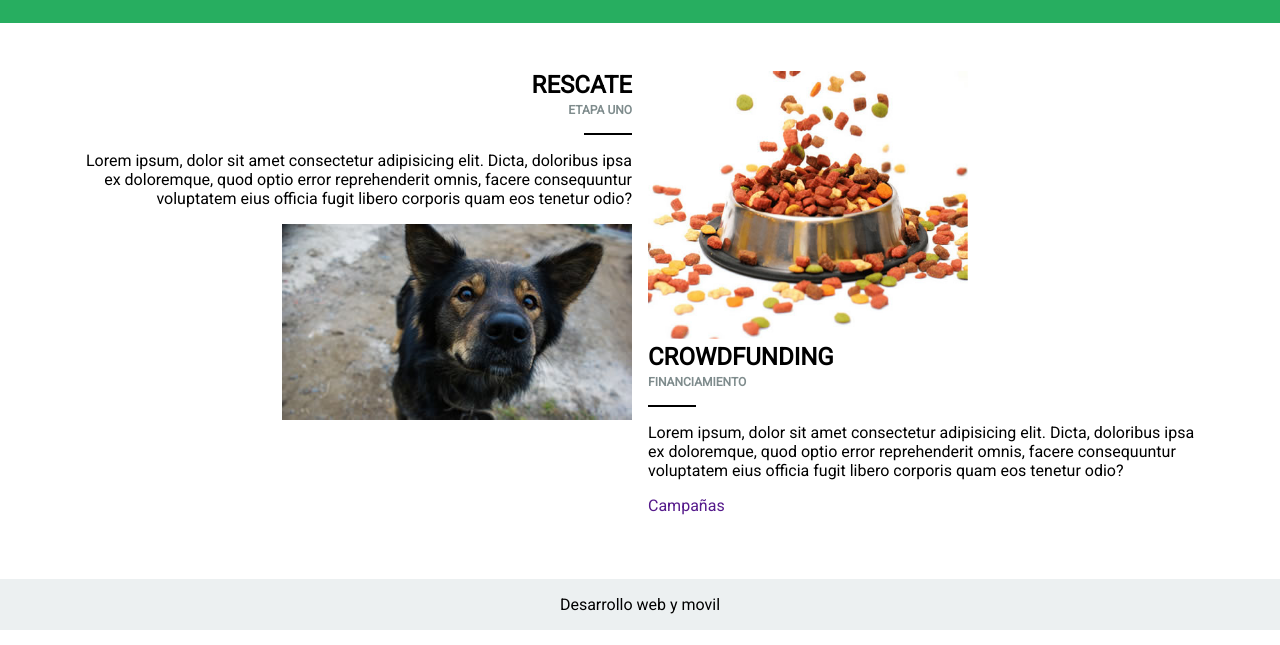
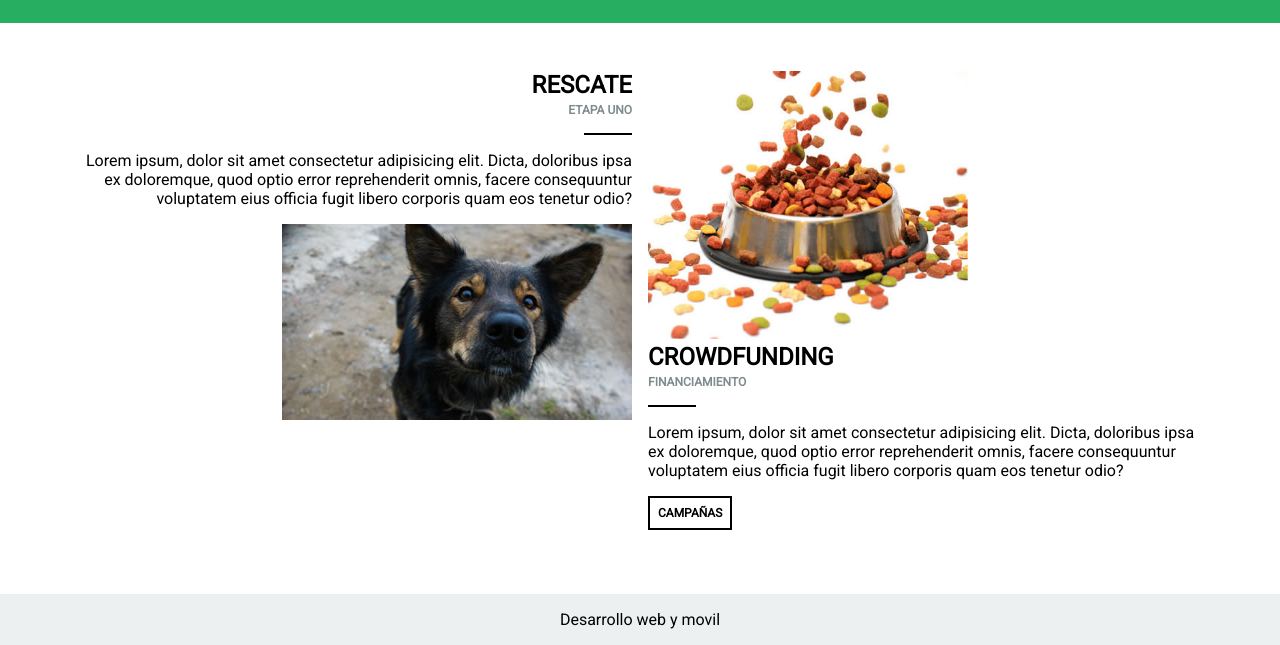
Before and after one commit to NicoChaima-Estudiante/mis-perris, a plain HTML site: page index.html in a window 1280 px wide. Shown: the part 777-1422 px from the top of the page. Drawn offline with Linux system fonts and the light colour scheme.

Commit message:
Fixed boton campañas

```diff
--- a/css/app.css
+++ b/css/app.css
@@ -417,7 +417,7 @@ y le cambia el display a block para que se muestre */
     width: 20rem;
 }
 
-.section__article.crowdfunding .section__article__boton {
+.section__article.crowdfunding .section__article_boton {
     border: none;
     background-color: transparent;
     border: 2px solid #000;
```
